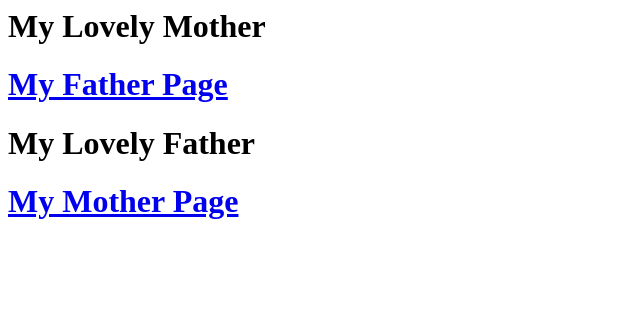
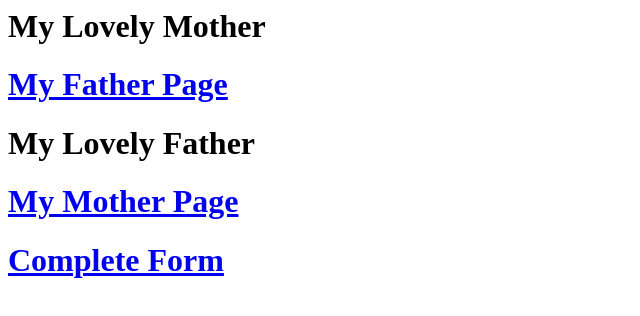
Before and after one commit to DeveloperParthPatil/ParthHTML, a plain HTML site: page index.html in a window 1280 px wide. Shown: the whole page, without its empty margins (0-640 px from the left). Drawn offline with Linux system fonts and the light colour scheme.

Commit message:
Add files via upload

```diff
--- a/index.html
+++ b/index.html
@@ -12,5 +12,8 @@
              <a href="Mother.html">
                 <h1> My Mother Page </h1>
              </a>
+             <a href="complete-form.html">
+               <h1> Complete Form </h1>
+             </a>
 </body>
 </html>
```
Also changed, not shown: complete-form.html (line endings or trailing spaces).
